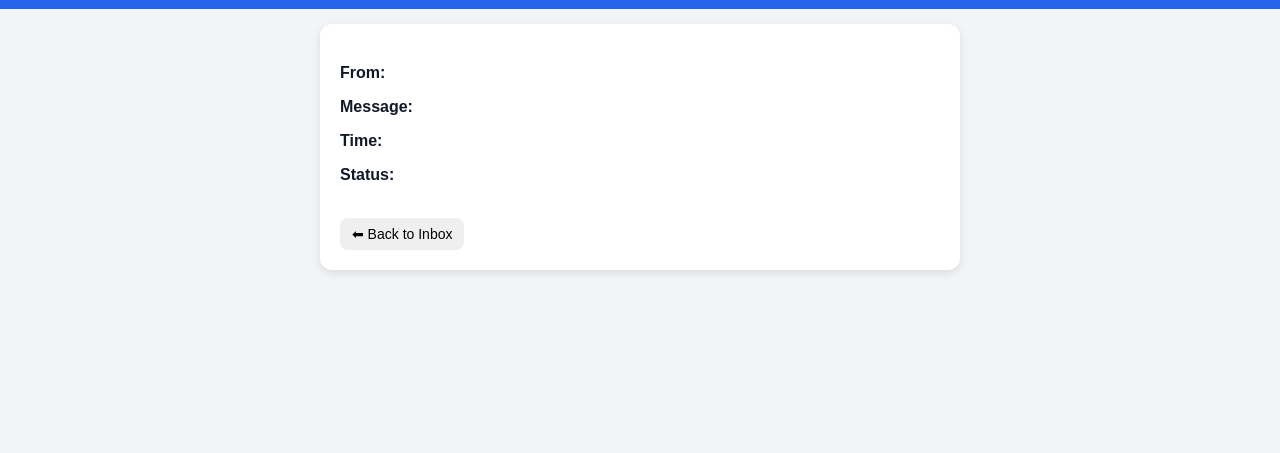
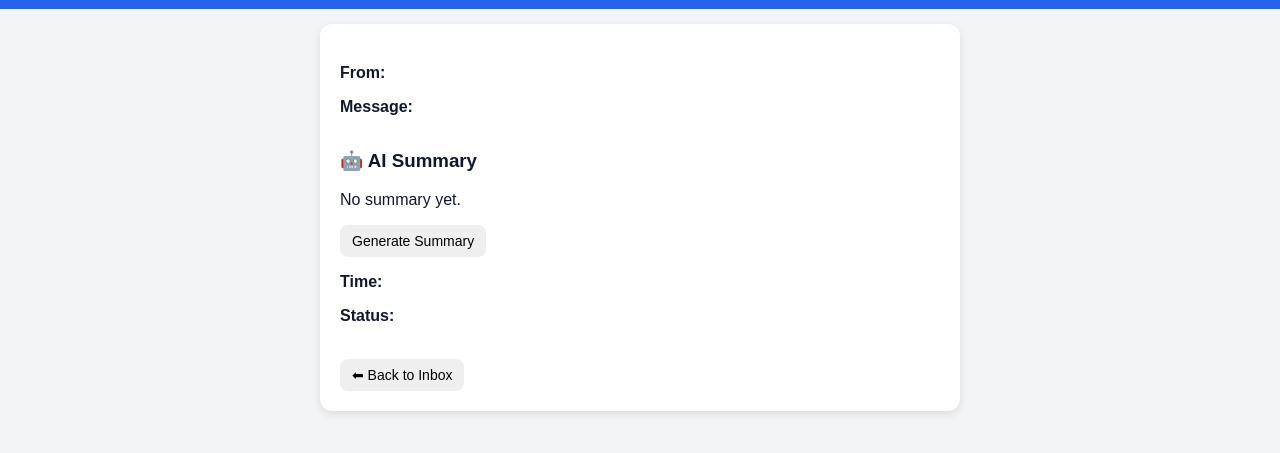
Before and after one commit to Mahama59/universal-inbox, a plain HTML site: page message.html in a window 1280 px wide. Shown: the part 89-542 px from the top of the page. Drawn offline with Linux system fonts and the light colour scheme.

Commit message:
Implement AI summary feature in message.html
Added AI summary section with a button to generate summary based on selected message length.

```diff
--- a/message.html
+++ b/message.html
@@ -19,6 +19,19 @@
 
     <p><strong>Message:</strong></p>
     <p id="message"></p>
+
+     <br>
+
+<h3>🤖 AI Summary</h3>
+
+<p id="summary">
+No summary yet.
+</p>
+
+
+<button onclick="generateSummary()">
+Generate Summary
+</button>
 
     <p><strong>Time:</strong> <span id="time"></span></p>
 
@@ -54,6 +67,37 @@ if(selectedMessage){
 
 }
 
+function generateSummary(){
+
+    const text =
+    selectedMessage.message;
+
+
+    let summary = "";
+
+
+    if(text.length < 50){
+
+        summary =
+        "Short message: " + text;
+
+    }
+
+    else{
+
+        summary =
+        text.substring(0,80)
+        + "...";
+
+    }
+
+
+    document.getElementById("summary")
+    .textContent = summary;
+
+
+}
+
 function goBack(){
 
     window.location.href = "index.html";
```
